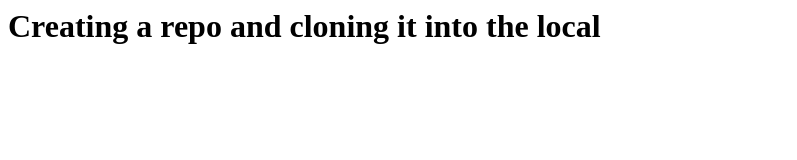
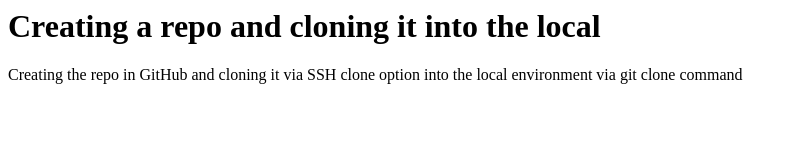
Before and after one commit to EryEr/basic_git_tutorial, a plain HTML site: page index.html in a window 1280 px wide. Shown: the whole page, without its empty margins (0-797 px from the left). Drawn offline with Linux system fonts and the light colour scheme.

Commit message:
Update index.html

```diff
--- a/index.html
+++ b/index.html
@@ -1,11 +1,12 @@
 <! DOCTYPE html>
-<htm>
+<html>
 <head>
     <title> Basic Git Tutorial</title>
 </head>
 <body>
     <h1> Creating a repo and cloning it into the local</h1>
+    <p> Creating the repo in GitHub and cloning it via SSH clone option into the local environment via git clone command</p>
 
 </body>
 
-</htm>
+</html>
```
